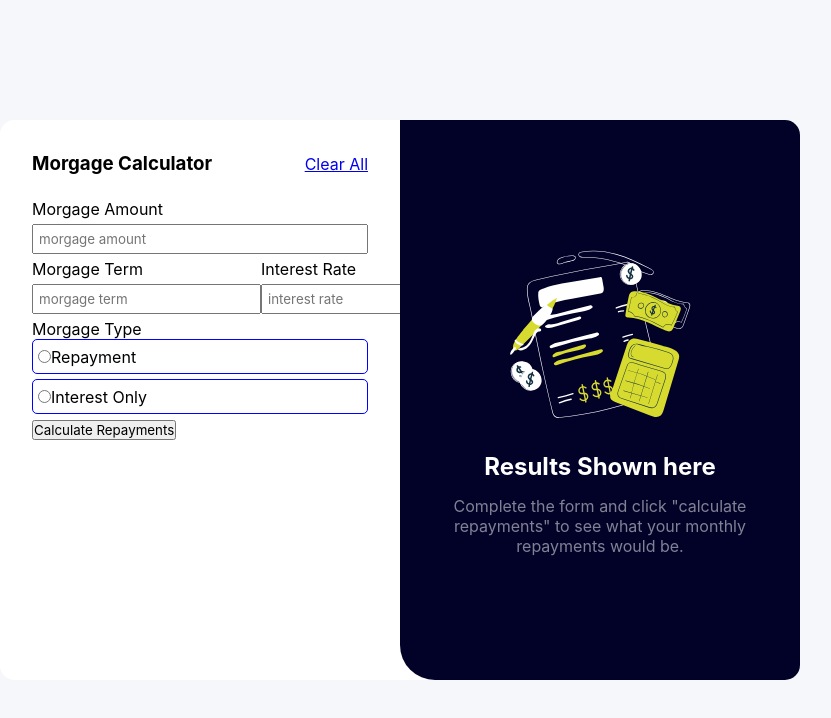
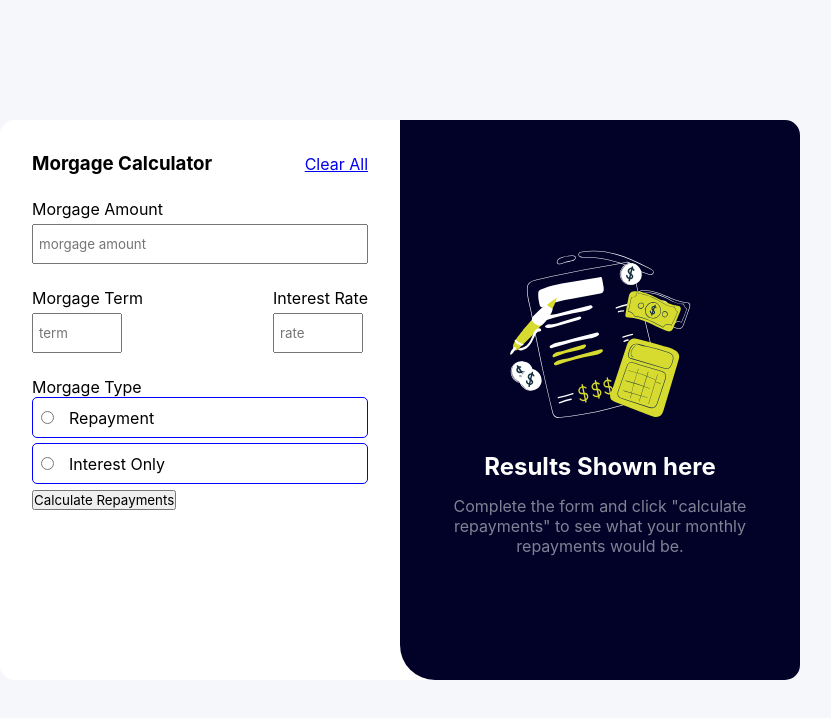
Before and after one commit to Tayobonferejo/MorgCalculator, a React (Vite) app: page / in a window 1280 px wide. Shown: the top 718 px of the page, without its empty margins (240-1071 px from the left). Built offline with nearby package versions, Linux system fonts and the light colour scheme.

Commit message:
styling result component created

```diff
--- a/src/Form.css
+++ b/src/Form.css
@@ -7,6 +7,7 @@ input {
     margin: 5px 0;
     padding: 5px;
 }
+
 .heading {
     margin-bottom: 24px;
 }
@@ -19,11 +20,23 @@ input {
 
 .morgage-input {
     width: 100%;
+    margin-bottom: 1.5rem;
+    height: 40px;
 }
 
 .radio-div {
-    padding: 5px ;
+    padding: 8px ;
     border: 1px solid blue;
     border-radius: 5px;
     margin-bottom: 5px;
 }
+
+.radio-div > input {
+    margin-right: 15px;
+}
+
+.morgage-unit {
+    margin-bottom: 1.5rem;
+    width: 90px;
+    height: 40px;
+}
--- a/src/Form.jsx
+++ b/src/Form.jsx
@@ -14,13 +14,13 @@ function Form () {
                 <div>
                     <label className="label">Morgage Term</label>
                     <div className="number-div">
-                        <input type="number" min="0" placeholder="morgage term" required/>
+                        <input type="number" min="0" placeholder="term" required className="morgage-unit"/>
                     </div>
                 </div>
                 <div>
                     <label>Interest Rate</label>
                     <div>
-                        <input type="number" min="0" placeholder="interest rate" required/>
+                        <input type="number" min="0" placeholder="rate" required className="morgage-unit"/>
                     </div>
                 </div>
             </div>
```
